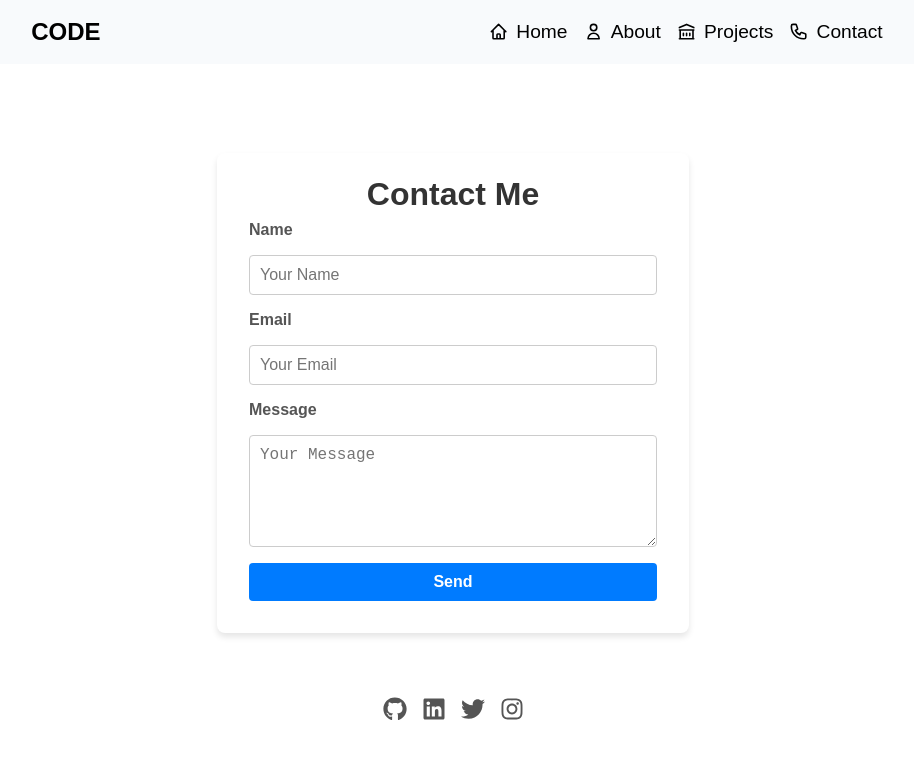
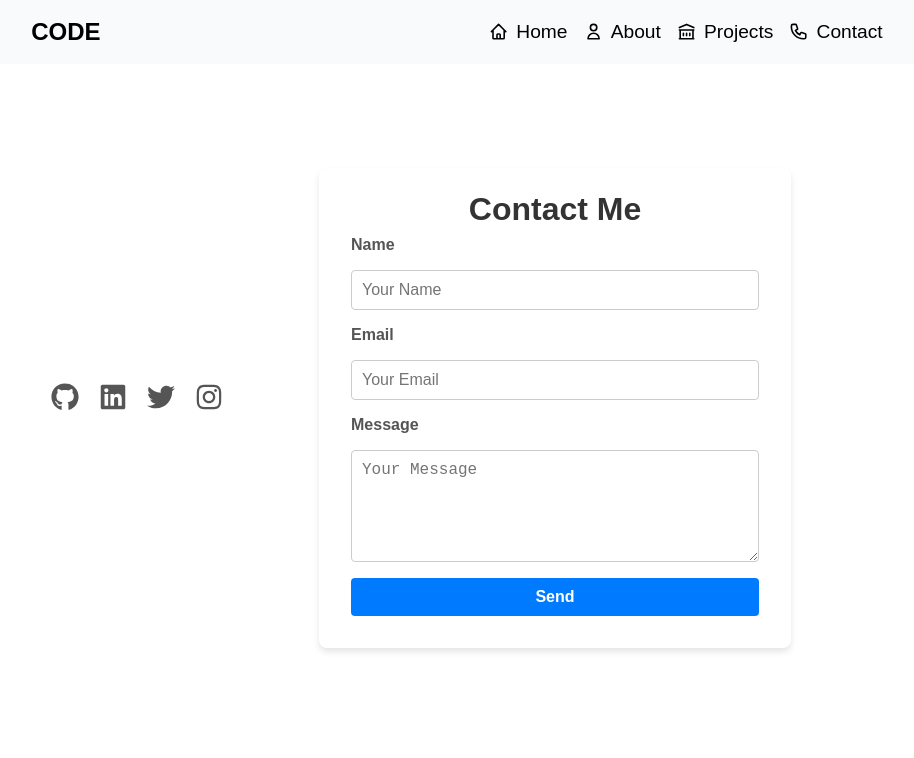
Before and after one commit to ChrisM-Code/code, a React (Vite) app in the folder prof/: page /contact in a window 1280 px wide. Shown: the top 758 px of the page, without its empty margins (187-1101 px from the left). Built offline with nearby package versions, Linux system fonts and the light colour scheme.

Commit message:
Contact form styling

```diff
--- a/prof/src/assets/components/contacts/Contact.jsx
+++ b/prof/src/assets/components/contacts/Contact.jsx
@@ -9,16 +9,14 @@ const ContactContainer = styled.div`
   justify-content: center;
   color: #1e293b;
   width: 100%;
-  height: 100%;
+  min-height: 100vh;
   padding: 2rem 1rem;
   box-sizing: border-box;
-
-  @media (min-width: 768px) {
-    padding: 4rem 2rem;
-  }
+  overflow: hidden;
 
   @media (min-width: 1200px) {
-    padding: 6rem 3rem;
+    flex-direction: row; /* Align form and social links side by side */
+    gap: 2rem; /* Add space between form and social links */
   }
 `;
 
@@ -33,13 +31,41 @@ const FormWrapper = styled.div`
   }
 `;
 
+const SocialLinksWrapper = styled.div`
+  display: flex;
+  justify-content: center;
+  align-items: center;
+  flex-wrap: wrap; /* Wrap links if needed on smaller screens */
+  margin-top: 2rem;
+
+  @media (min-width: 1200px) {
+    margin-top: 0; /* No margin needed when side by side */
+    flex-direction: column; /* Arrange links vertically on large screens */
+    align-items: flex-start; /* Align links to the left */
+  }
+`;
+
+const SocialLinksContainer = styled.div`
+  display: flex;
+  gap: 1rem;
+  align-items: center;
+
+  @media (min-width: 768px) {
+    gap: 1.5rem; /* Add more spacing on medium and larger screens */
+  }
+`;
+
 function Contact() {
   return (
     <ContactContainer>
+      <SocialLinksWrapper>
+        <SocialLinksContainer>
+          <SocialLinks />
+        </SocialLinksContainer>
+      </SocialLinksWrapper>
       <FormWrapper>
         <ContactForm />
       </FormWrapper>
-      <SocialLinks />
     </ContactContainer>
   );
 }
--- a/prof/src/assets/components/contacts/SocialLinks.jsx
+++ b/prof/src/assets/components/contacts/SocialLinks.jsx
@@ -3,17 +3,33 @@ import { FaGithub, FaInstagram, FaLinkedin, FaTwitter } from "react-icons/fa";
 
 const SocialLinksWrapper = styled.div`
   display: flex;
-  gap: 15px;
+  justify-content: center;
+  align-items: center;
+  gap: 20px;
+  margin: 20px 0;
+
+  @media (max-width: 768px) {
+    gap: 15px;
+  }
+
+  @media (max-width: 480px) {
+    gap: 10px;
+  }
 `;
 
 const SocialLink = styled.a`
   text-decoration: none;
   color: #555;
-  font-size: 24px;
-  transition: color 0.3s;
+  font-size: 28px;
+  transition: transform 0.3s ease, color 0.3s ease;
 
   &:hover {
-    color: ${(props) => props.hoverColor}; /* Use the hover color from props */
+    color: ${(props) => props.hoverColor};
+    transform: scale(1.2); /* Subtle zoom effect */
+  }
+
+  @media (max-width: 480px) {
+    font-size: 24px; /* Adjust size for smaller screens */
   }
 `;
 
@@ -24,7 +40,7 @@ const SocialLinks = () => {
         href="https://github.com/yourusername"
         target="_blank"
         aria-label="GitHub"
-        hoverColor="#171515" /* GitHub's original color */
+        hoverColor="#171515"
       >
         <FaGithub />
       </SocialLink>
@@ -32,7 +48,7 @@ const SocialLinks = () => {
         href="https://linkedin.com/in/yourusername"
         target="_blank"
         aria-label="LinkedIn"
-        hoverColor="#0077b5" /* LinkedIn's original color */
+        hoverColor="#0077b5"
       >
         <FaLinkedin />
       </SocialLink>
@@ -40,7 +56,7 @@ const SocialLinks = () => {
         href="https://twitter.com/yourusername"
         target="_blank"
         aria-label="Twitter"
-        hoverColor="#1DA1F2" /* Twitter's original color */
+        hoverColor="#1DA1F2"
       >
         <FaTwitter />
       </SocialLink>
@@ -48,7 +64,7 @@ const SocialLinks = () => {
         href="https://instagram.com/yourusername"
         target="_blank"
         aria-label="Instagram"
-        hoverColor="#DD2A7B" /* Instagram original color */
+        hoverColor="#DD2A7B"
       >
         <FaInstagram />
       </SocialLink>
```
